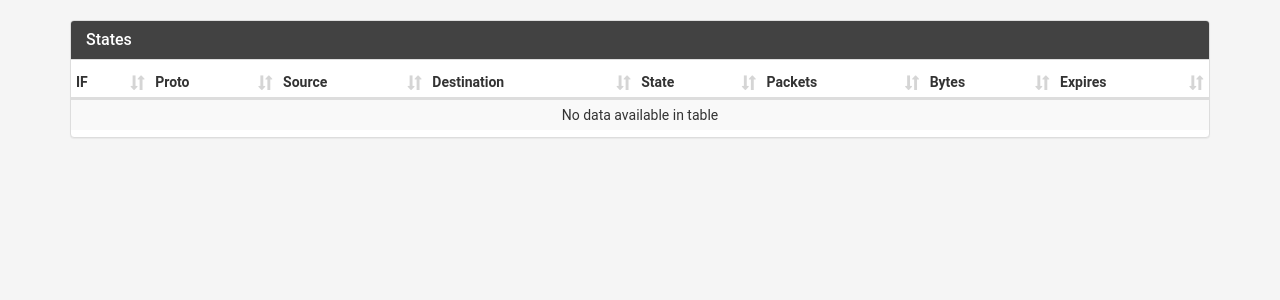
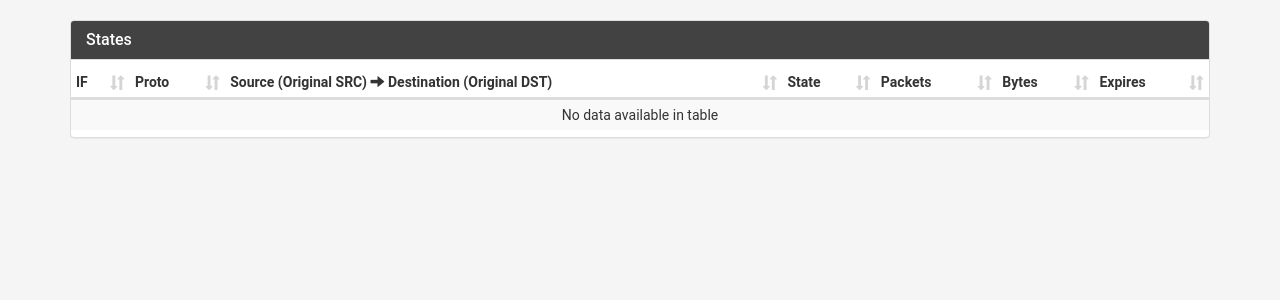
Before and after one commit to nahun/pfweb, a Flask app: template pfweb/templates/states.html in a window 1280 px wide. Shown: the part 51-351 px from the top of the page. Run offline with Flask 2, Linux system fonts and the light colour scheme; the template is opened without the code that fills it, so the values that code supplies are empty; parts of the project's set-up code (start-up, migrations or seed data) failed here and were passed over; some libraries are stand-ins or nearby versions.

Commit message:
Combine source and destination fields in states

```diff
--- a/pfweb/app.py
+++ b/pfweb/app.py
@@ -502,7 +502,7 @@ def states():
             src_line += (":{}" if state.af == socket.AF_INET else "[{}]").format(state.nk.port[src])
         # Show and NAT (or rdr) address
         if (state.nk.addr[src] != state.sk.addr[src] or state.nk.port[src] != state.sk.port[src]):
-            src_line += "<br/>({}".format(state.sk.addr[src])
+            src_line += " ({}".format(state.sk.addr[src])
             if str(state.sk.port[src]):
                 src_line += (":{})" if state.af == socket.AF_INET else "[{}])").format(state.sk.port[src])
 
@@ -512,7 +512,7 @@ def states():
             dst_line += (":{}" if state.af == socket.AF_INET else "[{}]").format(state.nk.port[dst])
 
         if (state.nk.addr[dst] != state.sk.addr[dst] or state.nk.port[dst] != state.sk.port[dst]):
-            dst_line += "<br/>({}".format(state.sk.addr[dst])
+            dst_line += " ({}".format(state.sk.addr[dst])
             if str(state.sk.port[dst]):
                 dst_line += (":{})" if state.af == socket.AF_INET else "[{}])").format(state.sk.port[dst])
 
--- a/pfweb/templates/states.html
+++ b/pfweb/templates/states.html
@@ -10,8 +10,7 @@
                     <tr>
                         <th>IF</th>
                         <th>Proto</th>
-                        <th>Source</th>
-                        <th>Destination</th>
+                        <th>Source (Original SRC) <span class="glyphicon glyphicon-arrow-right"></span> Destination (Original DST)</th>
                         <th>State</th>
                         <th>Packets</th>
                         <th>Bytes</th>
@@ -23,8 +22,7 @@
                     <tr>
                         <td>{{ state.ifname }}</td>
                         <td>{{ state.proto }}</td>
-                        <td>{{ state.src|safe }}</td>
-                        <td>{{ state.dst|safe }}</td>
+                        <td>{{ state.src }} <span class="glyphicon glyphicon-arrow-right"></span> {{ state.dst }}</td>
                         <td>{{ state.state }}</td>
                         <td data-sort="{{ state.packets[0] }}" class="text-nowrap">{{ state.packets[1]|safe }}</td>
                         <td data-sort="{{ state.bytes[0] }}" class="text-nowrap">{{ state.bytes[1]|safe }}</td>
```
